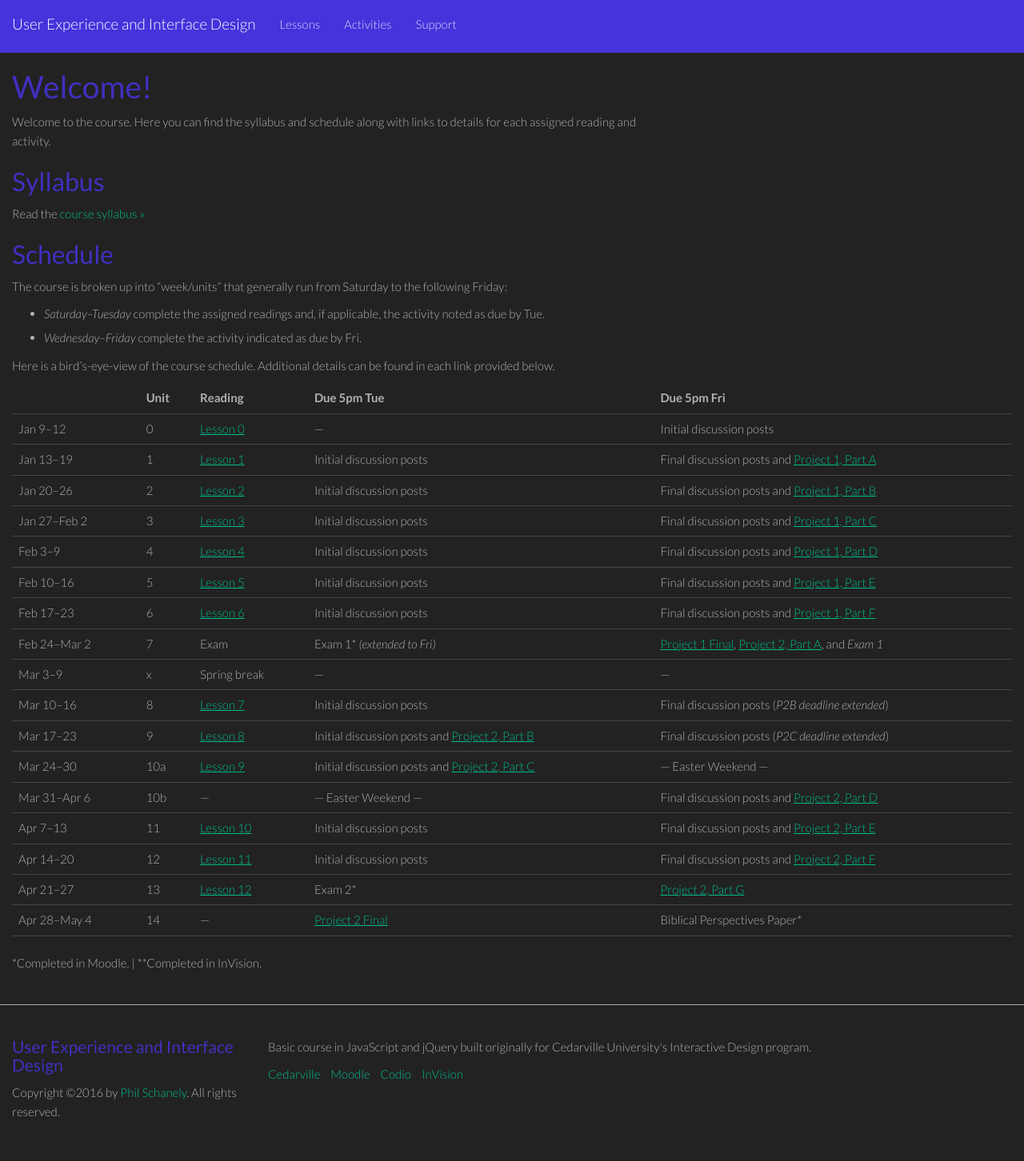
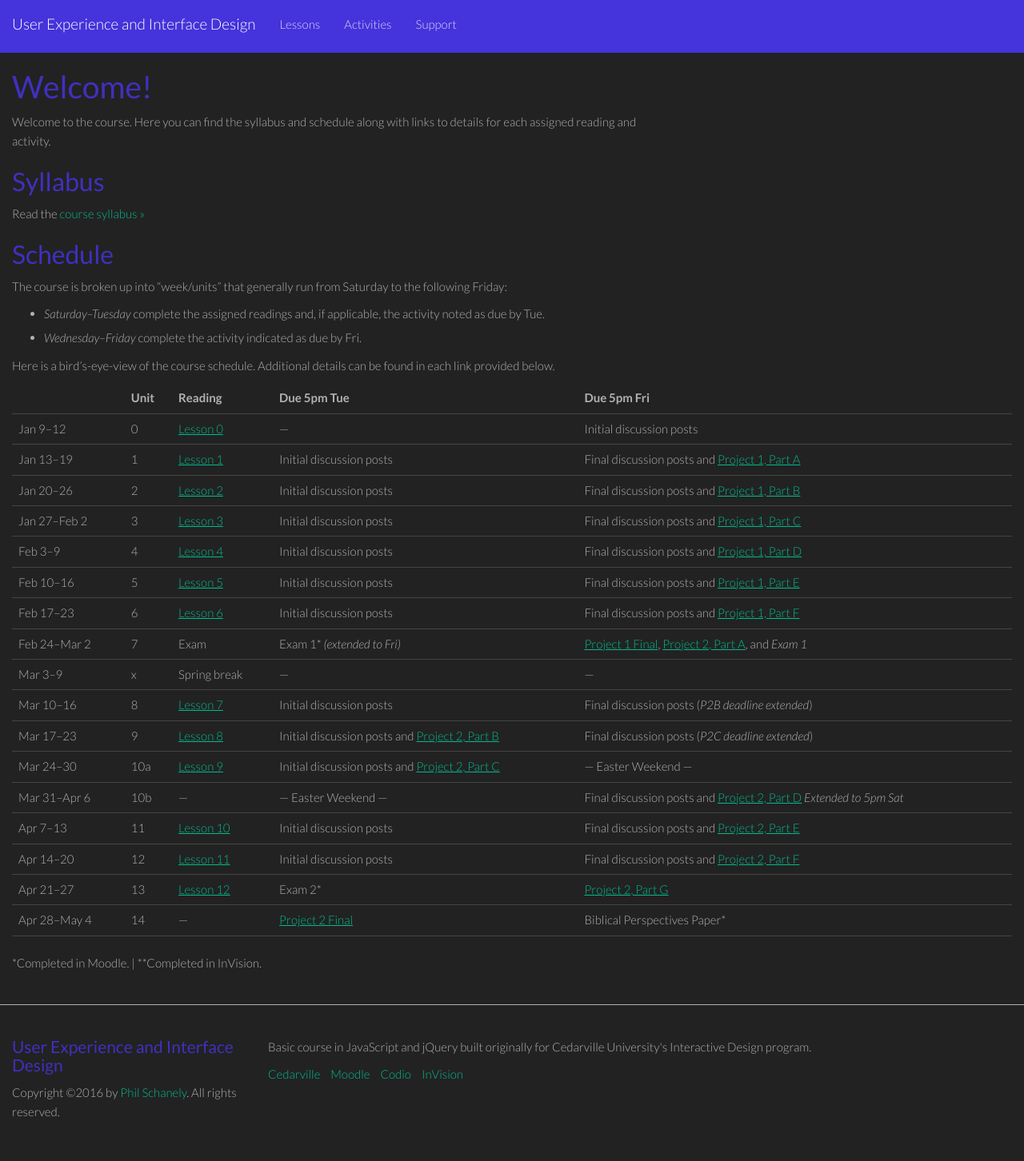
Before and after one commit to philschanely/course-ux, a Jekyll site: the page built from index.md, in a window 1280 px wide. Shown: the whole page at 80% size. Built offline with Jekyll 4.4.1, drawn with Linux system fonts in a browser that asks for light colours.

Commit message:
Site outage extension

```diff
--- a/index.md
+++ b/index.md
@@ -31,7 +31,7 @@
 | Mar 10--16    | 8    | [Lesson 7][l7]   | Initial discussion posts | Final discussion posts (*P2B deadline extended*) |
 | Mar 17--23    | 9    | [Lesson 8][l8]   | Initial discussion posts and [Project 2, Part B][p2] | Final discussion posts (*P2C deadline extended*) |
 | Mar 24--30    | 10a  | [Lesson 9][l9]   | Initial discussion posts and [Project 2, Part C][p2] | --- Easter Weekend --- |
-| Mar 31--Apr 6 | 10b  | ---              | --- Easter Weekend ---   | Final discussion posts and [Project 2, Part D][p2] |
+| Mar 31--Apr 6 | 10b  | ---              | --- Easter Weekend ---   | Final discussion posts and [Project 2, Part D][p2] *Extended to 5pm Sat* |
 | Apr 7--13     | 11   | [Lesson 10][l10] | Initial discussion posts | Final discussion posts and [Project 2, Part E][p2] |
 | Apr 14--20    | 12   | [Lesson 11][l11] | Initial discussion posts | Final discussion posts and [Project 2, Part F][p2] |
 | Apr 21--27    | 13   | [Lesson 12][l12] | Exam 2\*                 | [Project 2, Part G][p2]                            |
```
